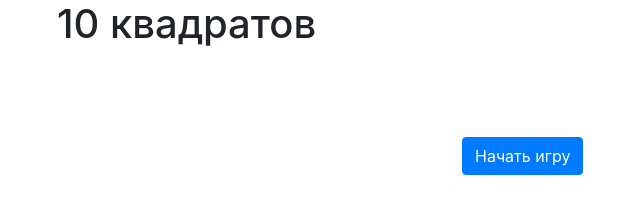
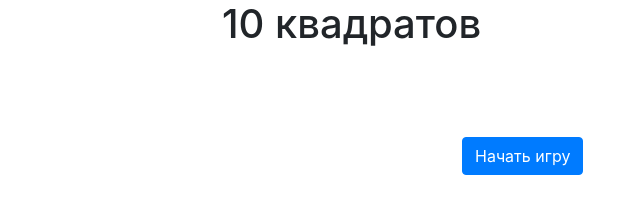
Before and after one commit to pgugninskiy/GameOfTenSquare, a plain HTML site: page index.html in a window 1280 px wide. Shown: the whole page, without its empty margins (28-668 px from the left). Drawn offline with Linux system fonts and the light colour scheme.

Commit message:
Update index.html

```diff
--- a/index.html
+++ b/index.html
@@ -12,10 +12,8 @@
 
   </head>
   <body>
-
-    <div class="container" id="pool">
-      <h1>10 квадратов</h1>
-
+        <h1 style="margin-left: 250px;">10 квадратов</h1>
+    <div class="container none" id="pool">
 
       <div class="row">
         <div class="col game-field align-text-bottom" id="slot-11"></div>
@@ -69,6 +67,7 @@
       <div id="win-message" class="d-none">
         <!-- TODO: можно добавить красные квадратики с отрицательным весом и делать счёт попаданий в конце как разницу очков за попадание минус штрафные -->
         <h2>Вы нашли 10 зелёных квадратов за <span id="total-time-played"></span> секунд</h2>
+        <h2>Вы совершили <span id="total-miss"></span> ошибок(ку)</h2>
       </div>
 
     </div>
```
